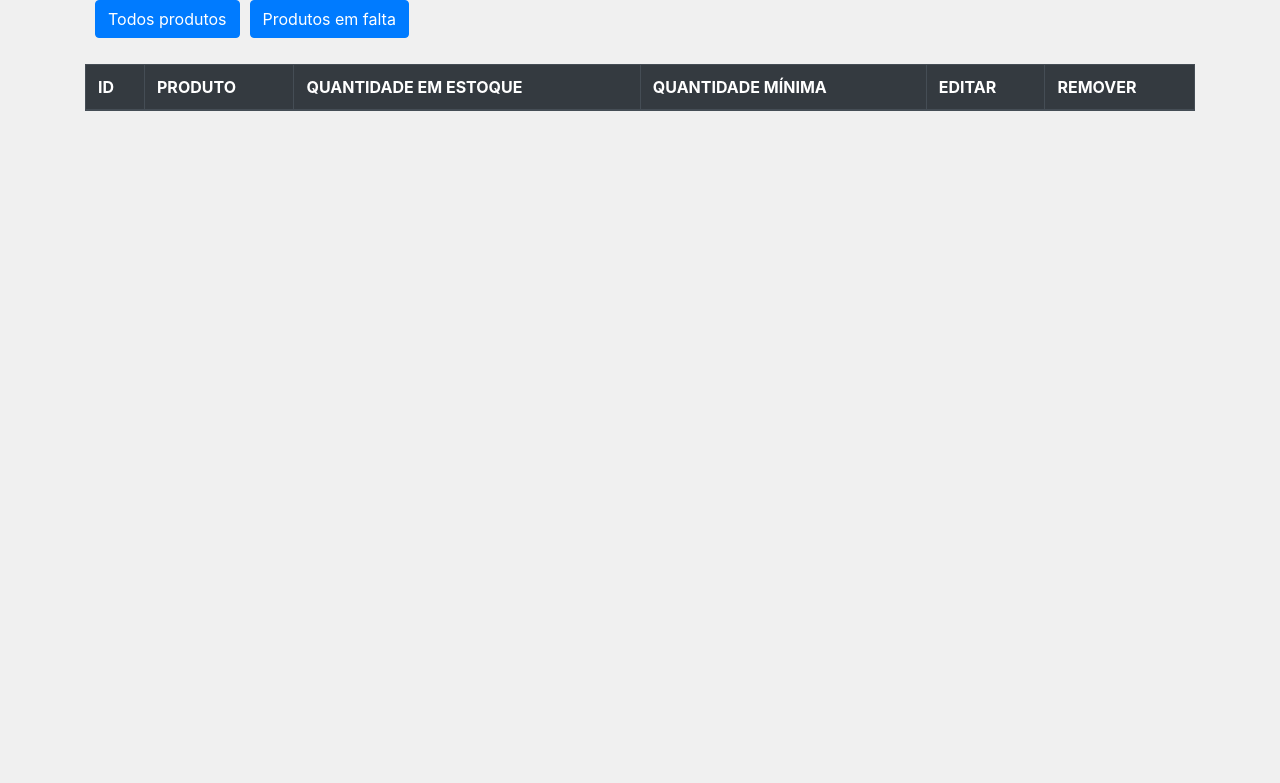
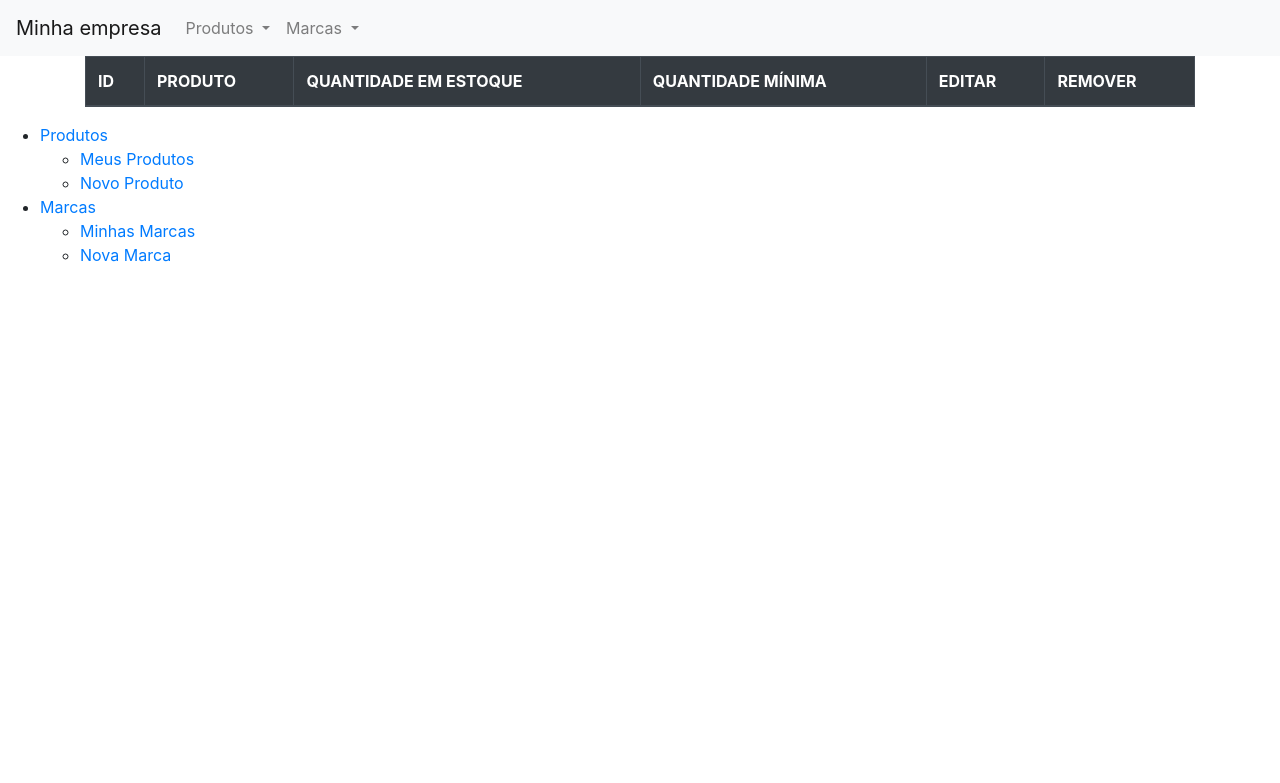
Before and after one commit to matheusguerraz/crmproject, a Django app: page / in a window 1280 px wide. Shown: the top 783 px of the page. Run offline with Django 4.2, Linux system fonts and the light colour scheme; data that the repository does not hold is empty; some libraries are stand-ins or nearby versions.

Commit message:
Templates_editions

```diff
--- a/estoque/static/css/main.css
+++ b/estoque/static/css/main.css
@@ -1,15 +1,36 @@
-body{
-  background-color: #f0f0f0;
+.navbar-nav > li > .dropdown-menu {
+  margin-top: 0;
+  border-top-right-radius: 0;
+  border-top-left-radius: 0;
 }
 
-div#menu-nav {
-  margin-bottom: 2%;
+.dropdown-menu > .dropdown-divider {
+  border-top-color: #e9ecef;
 }
 
-a.btn-nav {
-  padding-left: 10px;
+.dropdown-menu > a:hover,
+.dropdown-menu > a:focus {
+  background-color: #f8f9fa;
 }
 
-div.messages {
-  margin-left: 7.5%;
+.dropdown-item.active,
+.dropdown-item:active {
+  color: #fff;
+  text-decoration: none;
+  background-color: #007bff;
 }
+
+.dropdown-item.disabled,
+.dropdown-item:disabled {
+  color: #6c757d;
+  background-color: transparent;
+}
+
+.dropdown-menu > .active > a,
+.dropdown-menu > .active > a:hover,
+.dropdown-menu > .active > a:focus {
+  color: #fff;
+  text-decoration: none;
+  background-color: #007bff;
+  outline: 0;
+}
--- a/estoque/templates/estoque/base.html
+++ b/estoque/templates/estoque/base.html
@@ -1,36 +1,53 @@
-<html>
-    <head>
-        {% load static %}
-        <title>Controle de estoque</title>
-        <link rel="stylesheet" href="https://stackpath.bootstrapcdn.com/bootstrap/4.3.1/css/bootstrap.min.css">
-        <link rel="stylesheet" href="{% static 'css/main.css' %}">
-        {% block head_content %}{% endblock %}
-    </head>
-    <body>
-        <div class="container" id="menu-nav">
-            <div class="btn-group" role="group" arial-label="Botões para navegar na aplicação">
+<!DOCTYPE html>
 
-                <a class="btn-nav" href="{% url 'index' %}"><button type="button" class="btn btn-primary btn-md nav-app">Todos produtos</button></a>
 
-                <a class="btn-nav" href="{% url 'produtos_em_falta' %}"><button type="button" class="btn btn-primary btn-md nav-app">Produtos em falta</button></a>
+<html lang="pt-br">
 
-                {% if user.is_authenticated %}
-                    <a class="btn-nav" href="{% url 'add_produto' %}"><button type="button" class="btn btn-primary btn-md nav-app">Novo produto</button></a>
+<head>
+    {% load static %}
+  <meta charset="UTF-8">
+  <meta name="viewport" content="width=device-width, initial-scale=1.0">
+  <title>Menu dropdown</title>
+  <link href="https://stackpath.bootstrapcdn.com/bootstrap/4.3.1/css/bootstrap.min.css" rel="stylesheet">
+  <link rel="stylesheet" href="{% static 'main.css' %}" >
 
-                    <a href="{% url 'cadastrar_marca' %}" class="btn btn-primary">Cadastrar Marca</a>
+</head>
+<body>
+  <nav class="navbar navbar-expand-lg navbar-light bg-light">
+    <a class="navbar-brand" href="#">Minha empresa</a>
+    <button class="navbar-toggler" type="button" data-toggle="collapse" data-target="#navbarNavDropdown" aria-controls="navbarNavDropdown" aria-expanded="false" aria-label="Toggle navigation">
+      <span class="navbar-toggler-icon"></span>
+    </button>
+    <div class="collapse navbar-collapse" id="navbarNavDropdown">
+      <ul class="navbar-nav">
+        <li class="nav-item dropdown">
+          <a class="nav-link dropdown-toggle" href="#" id="navbarDropdownMenuLink" role="button" data-toggle="dropdown" aria-haspopup="true" aria-expanded="false">
+            Produtos
+          </a>
+          <div class="dropdown-menu" aria-labelledby="navbarDropdownMenuLink">
+            <a class="dropdown-item" href="index.html">Meus produtos</a>
+            <a class="dropdown-item" href="cadastrar_produto.html">Novo Produto</a>
+          </div>
+        </li>
+        <li class="nav-item dropdown">
+          <a class="nav-link dropdown-toggle" href="#" id="navbarDropdownMenuLink" role="button" data-toggle="dropdown" aria-haspopup="true" aria-expanded="false">
+            Marcas
+          </a>
+          <div class="dropdown-menu" aria-labelledby="navbarDropdownMenuLink">
+            <a class="dropdown-item" href="marca/listar_marcas.html">Minhas marcas</a>
+            <a class="dropdown-item" href="marca/cadastrar_marca.html">Nova Marca</a>
+          </div>
+        </li>
+      </ul>
+    </div>
+  </nav>
+  <!-- Importando jQuery -->
+<script src="https://code.jquery.com/jquery-3.6.0.min.js"></script>
 
-                {% endif %}
-            </div>
-        </div>
-        {% if messages %}
-            {% for message in messages %}
-                    <div class="messages">
-                        {{ message }}
-                    </div>
-            {% endfor %}
-        {% endif %}
+<!-- Importando Popper.js -->
+<script src="https://cdnjs.cloudflare.com/ajax/libs/popper.js/2.9.3/umd/popper.min.js"></script>
+{% block content %}
+{% endblock %}
+</body>
 
-        {% block content %}
-        {% endblock %}
-    </body>
 </html>
--- a/estoque/templates/estoque/index.html
+++ b/estoque/templates/estoque/index.html
@@ -34,4 +34,32 @@
         </tbody>
     </table>
 </div>
+
+<!-- Menu -->
+<div class="menu-container">
+  <div class="menu-btn">
+    <span></span>
+    <span></span>
+    <span></span>
+  </div>
+  <nav class="menu">
+    <ul>
+      <li>
+        <a href="#">Produtos</a>
+        <ul>
+          <li><a href="#">Meus Produtos</a></li>
+          <li><a href="#">Novo Produto</a></li>
+        </ul>
+      </li>
+      <li>
+        <a href="#">Marcas</a>
+        <ul>
+          <li><a href="#">Minhas Marcas</a></li>
+          <li><a href="#">Nova Marca</a></li>
+        </ul>
+      </li>
+    </ul>
+  </nav>
+</div>
+
 {% endblock %}
```
